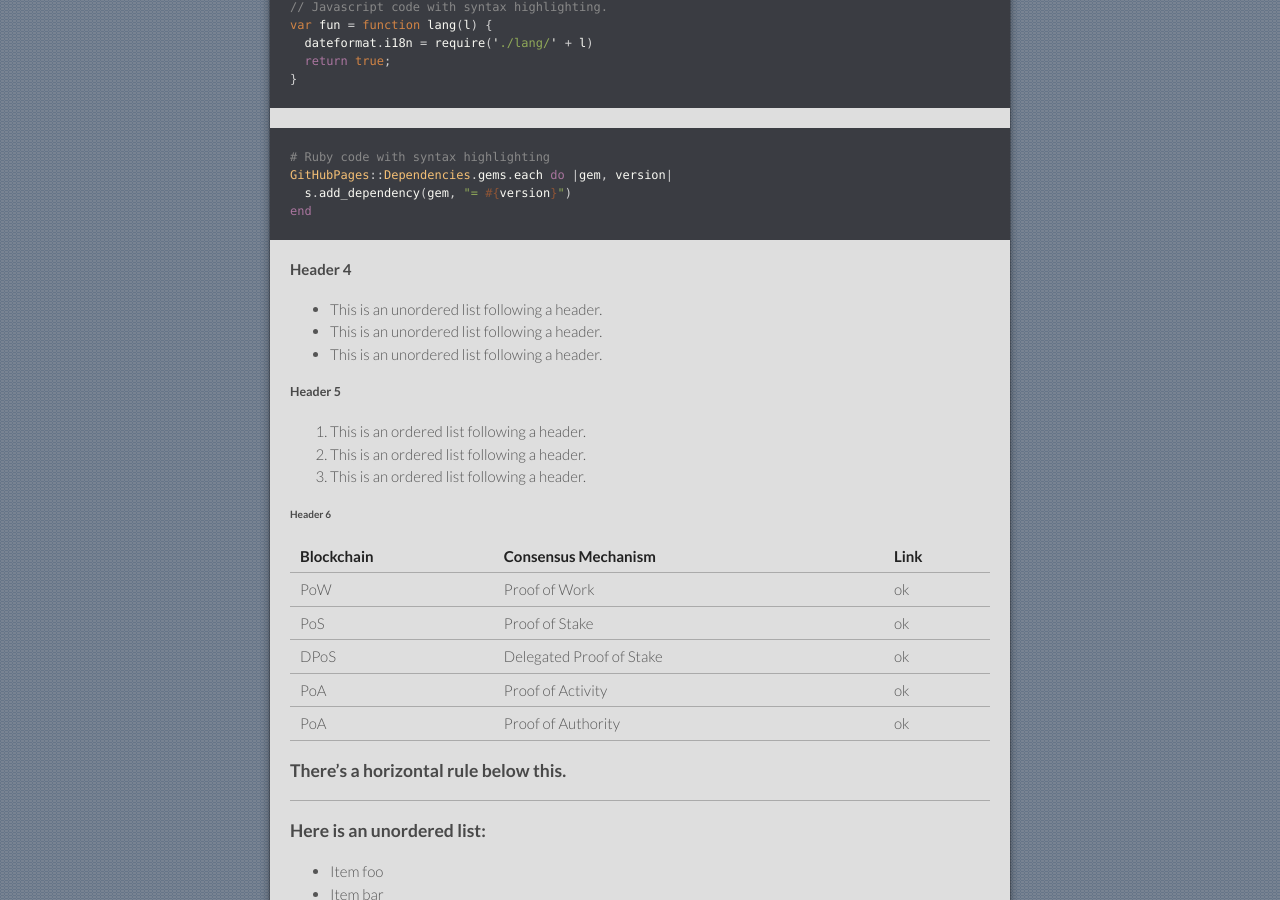
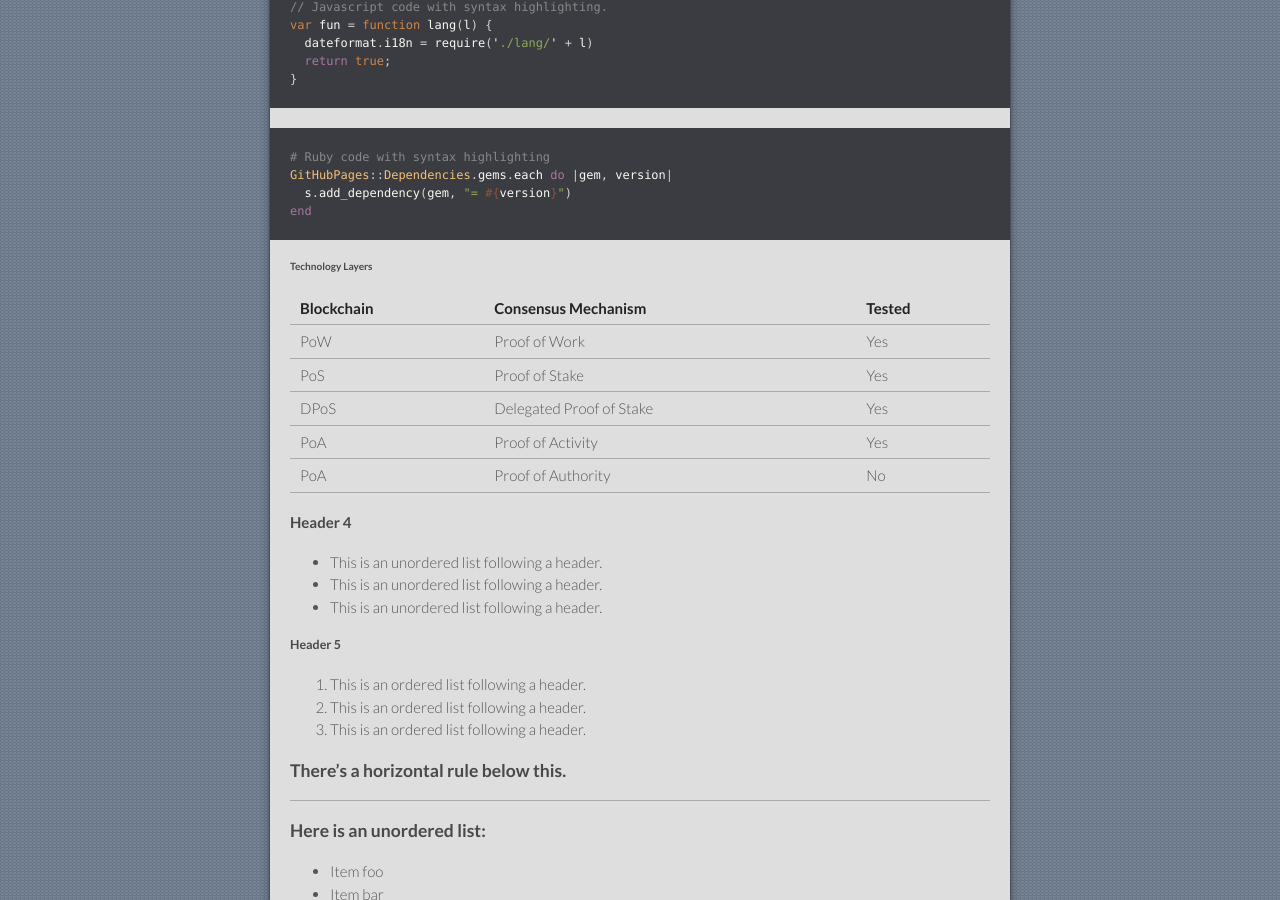
Before and after one commit to flowstake/flowstake.github.io, a Jekyll site: the page built from index.md, in a window 1280 px wide and 900 px high, scrolled down 491 px. Built offline with Jekyll 4.4.1, drawn with Linux system fonts in a browser that asks for light colours; our own code applies the rules of GitHub Pages for plain Markdown files.

Commit message:
Update index.md

````diff
--- a/index.md
+++ b/index.md
@@ -34,6 +34,17 @@ GitHubPages::Dependencies.gems.each do |gem, version|
 end
 ```
 
+###### Technology Layers
+
+| Blockchain   | Consensus Mechanism          | Tested |
+|:-------------|:-----------------------------|:-------|
+| PoW          | Proof of Work                |   Yes  |
+| PoS          | Proof of Stake               |   Yes  |
+| DPoS         | Delegated Proof of Stake     |   Yes  |
+| PoA          | Proof of Activity            |   Yes  |
+| PoA          | Proof of Authority           |   No   |
+
+
 #### Header 4
 
 *   This is an unordered list following a header.
@@ -45,16 +56,6 @@ end
 1.  This is an ordered list following a header.
 2.  This is an ordered list following a header.
 3.  This is an ordered list following a header.
-
-###### Header 6
-
-| Blockchain   | Consensus Mechanism          | Link |
-|:-------------|:-----------------------------|:-----|
-| PoW          | Proof of Work                |  ok  |
-| PoS          | Proof of Stake               |  ok  |
-| DPoS         | Delegated Proof of Stake     |  ok  |
-| PoA          | Proof of Activity            |  ok  |
-| PoA          | Proof of Authority           |  ok  |
 
 ### There's a horizontal rule below this.
 
````
